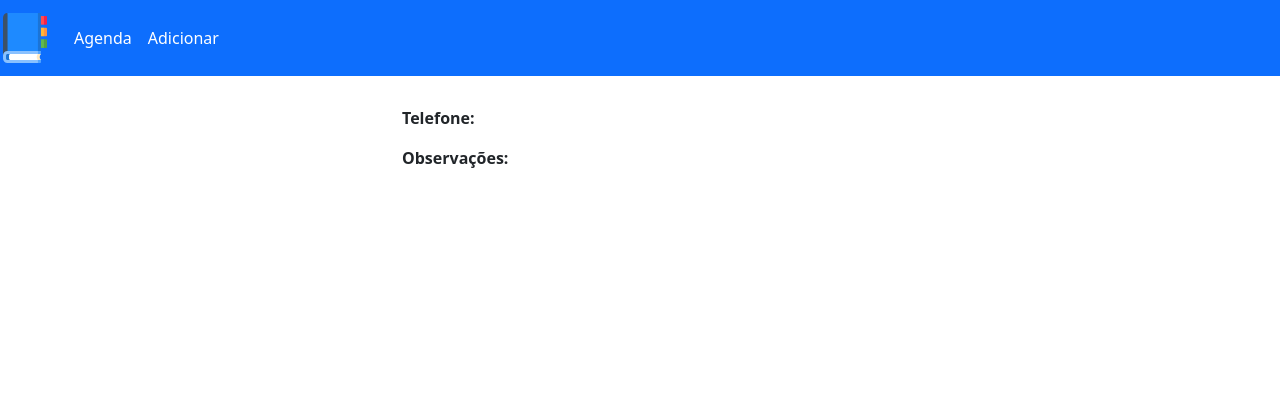
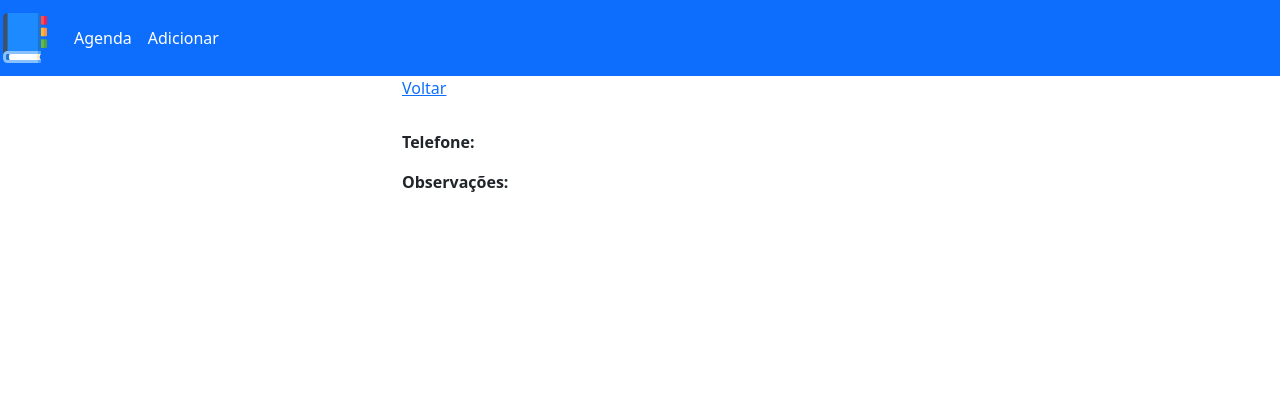
Before and after one commit to jean-meandonca/agenda-php, a PHP site: page /show.php in a window 1280 px wide. Shown: the top 420 px of the page. Run offline with PHP 8.4, Linux system fonts and the light colour scheme; data that the repository does not hold is empty.

Commit message:
feat(botao-voltar) - adicionado botao voltar

```diff
--- a/show.php
+++ b/show.php
@@ -2,6 +2,7 @@
     include_once("templates/header.php");
 ?>
     <div class="container" id="view-contact-container">
+        <?php include_once("templates/backbtn.html"); ?>
         <h1 id="main-title"><?= $contact["name"]?></h1>
         <p class="bold">Telefone:</p>
         <p><?=$contact["phone"]?></p>
--- /dev/null
+++ b/templates/backbtn.html
@@ -0,0 +1,3 @@
+<div id="back-link-container">
+    <a href="<?= $BASE_URL ?>index.php" id="back-link">Voltar</a>
+</div>
```
